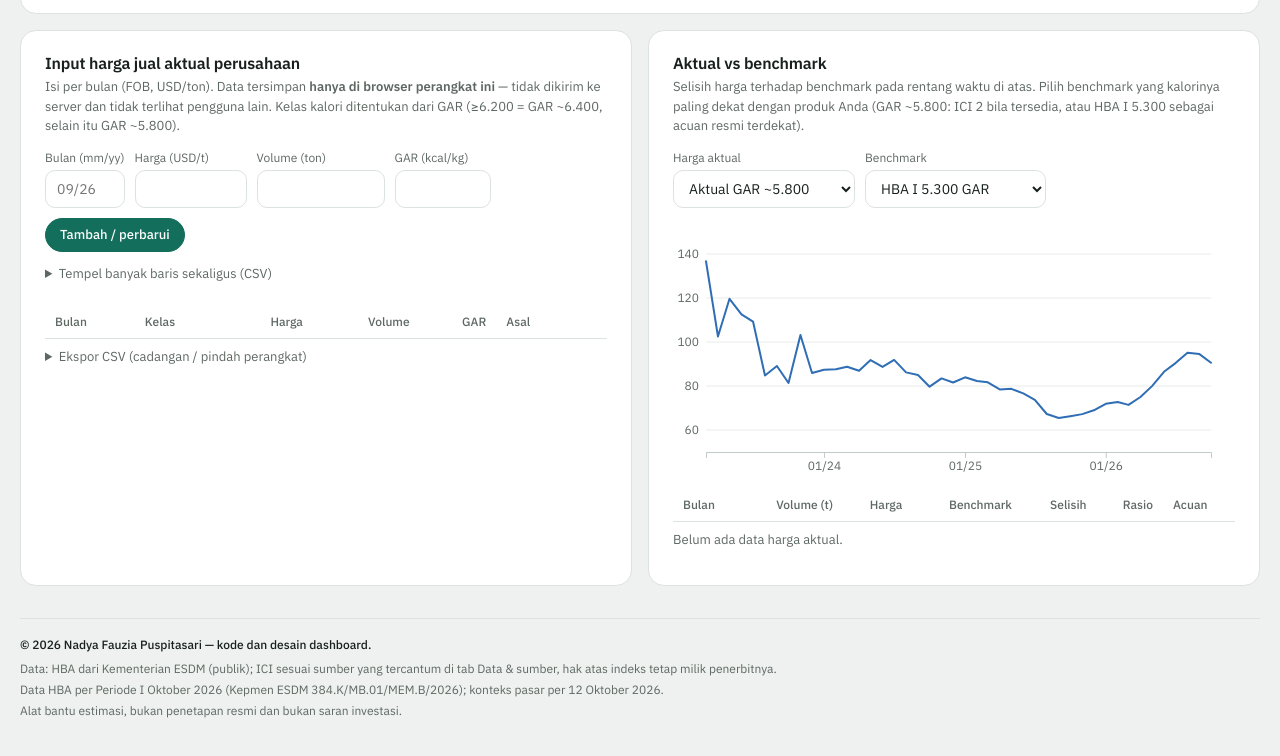
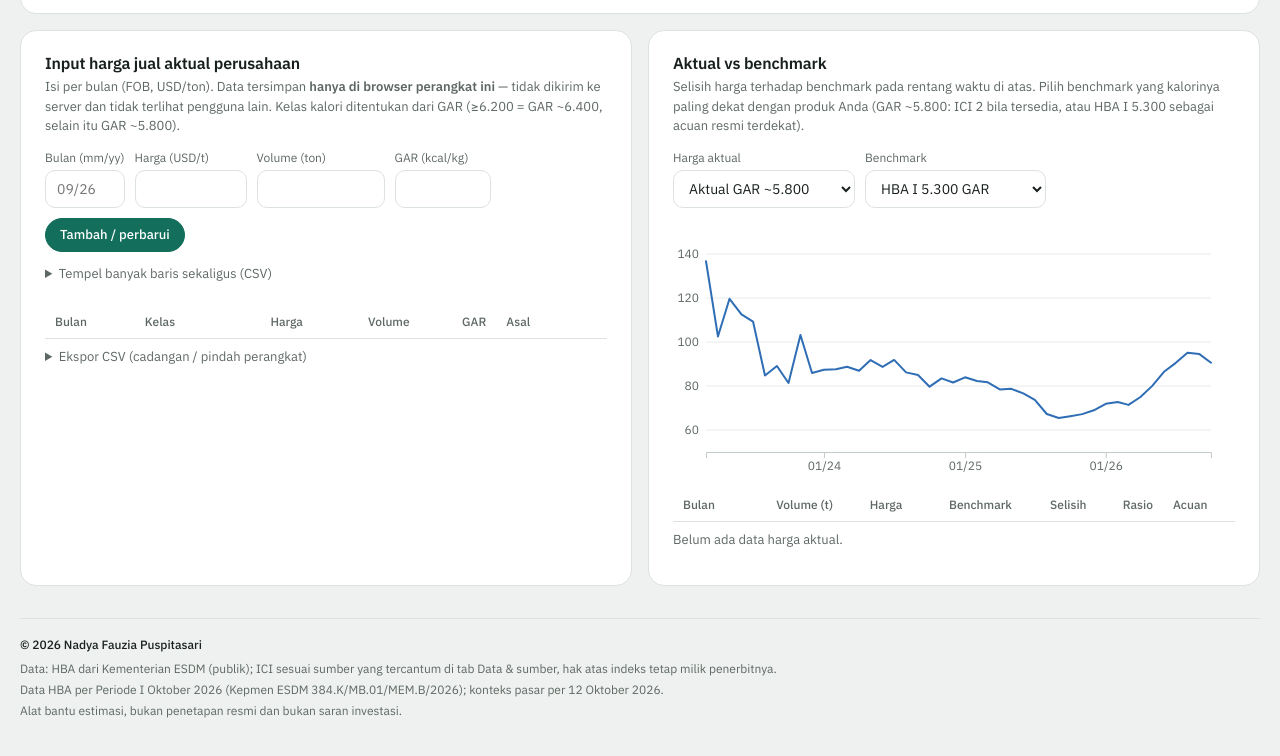
Before and after one commit to nadyafauzia-gif/dashboard-coal-price, a plain HTML site: page index.html in a window 1280 px wide. Shown: the part 1108-1864 px from the top of the page. Drawn offline with nearby package versions, Linux system fonts and the light colour scheme.

Commit message:
index.html

```diff
--- a/index.html
+++ b/index.html
@@ -641,7 +641,7 @@ body { padding: 20px 20px 48px; font-family: var(--font-anthropic-sans); }
     </div>
   </section>
 <footer class="cx-foot" id="cx-foot">
-    <div class="cx-foot-c">© 2026 Nadya Fauzia Puspitasari — kode dan desain dashboard.</div>
+    <div class="cx-foot-c">© 2026 Nadya Fauzia Puspitasari</div>
     <div>Data: HBA dari Kementerian ESDM (publik); ICI sesuai sumber yang tercantum di tab Data &amp; sumber, hak atas indeks tetap milik penerbitnya.</div>
     <div>Data HBA per Periode I Oktober 2026 (Kepmen ESDM 384.K/MB.01/MEM.B/2026); konteks pasar per 12 Oktober 2026.</div>
     <div>Alat bantu estimasi, bukan penetapan resmi dan bukan saran investasi.</div>
@@ -2399,7 +2399,7 @@ window.engine = engine;
     "Belum ada hasil di kalkulator HPB. Hitung dulu di tab Kalkulator HPB.": "No HPB calculator result yet. Calculate it first in the HPB calculator tab.",
     "Belum ada hasil di kalkulator HPB; isi HPB manual atau hitung di tab Kalkulator HPB.": "No HPB calculator result yet; enter HPB manually or calculate it in the HPB calculator tab.",
     "Estimasi disimpan ke daftar pengapalan.": "Estimate saved to the shipment list.",
-    "© 2026 Nadya Fauzia Puspitasari — kode dan desain dashboard.": "© 2026 Nadya Fauzia Puspitasari — dashboard code and design.",
+    "© 2026 Nadya Fauzia Puspitasari": "© 2026 Nadya Fauzia Puspitasari",
     "Data: HBA dari Kementerian ESDM (publik); ICI sesuai sumber yang tercantum di tab Data & sumber, hak atas indeks tetap milik penerbitnya.": "Data: HBA from Indonesia’s Ministry of Energy and Mineral Resources (public); ICI per the sources listed in the Data & sources tab; index rights remain with their publishers.",
     "Data HBA per Periode I Oktober 2026 (Kepmen ESDM 384.K/MB.01/MEM.B/2026); konteks pasar per 12 Oktober 2026.": "HBA data as of Period I October 2026 (Kepmen ESDM 384.K/MB.01/MEM.B/2026); market context as of 12 October 2026.",
     "Alat bantu estimasi, bukan penetapan resmi dan bukan saran investasi.": "An estimation aid, not an official determination or investment advice.",
```
